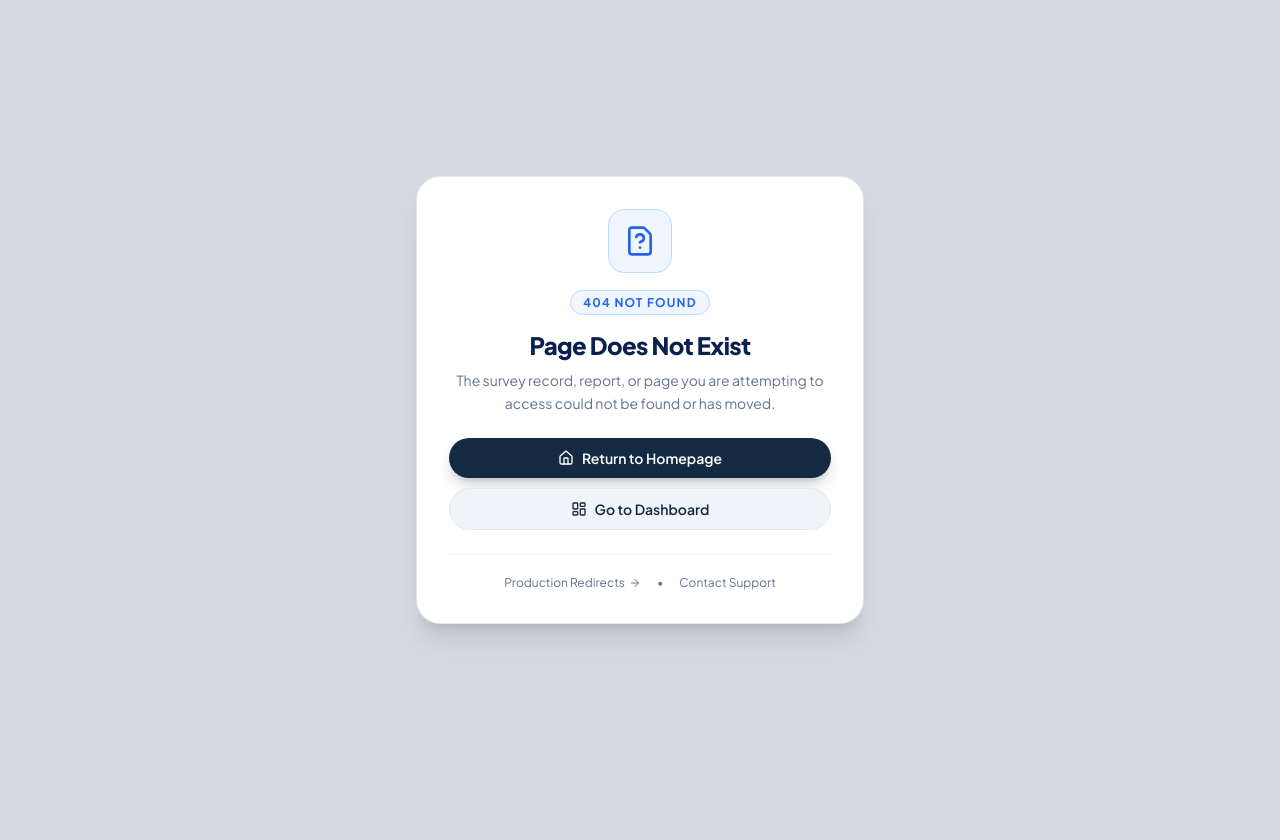
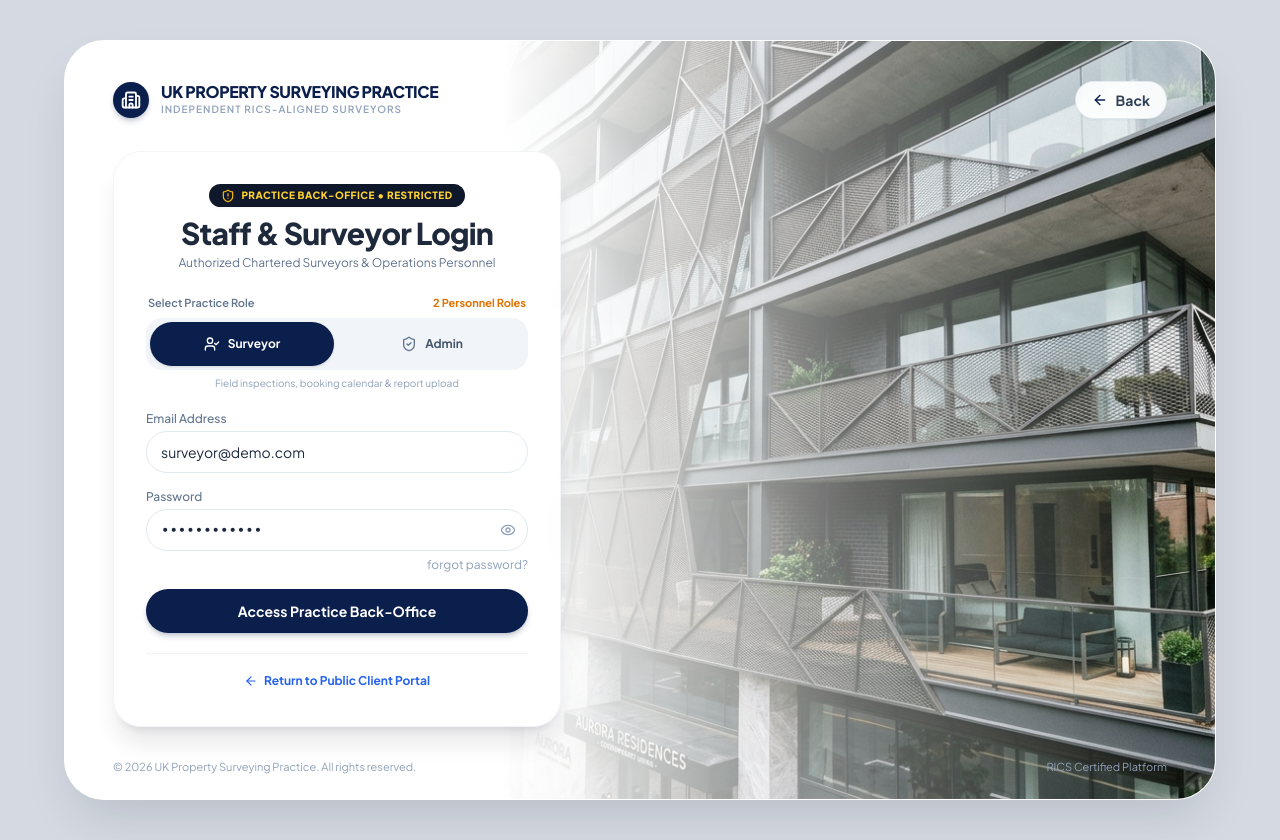
Before and after one commit to AKRITIKUSHWAHA/properitygroup, a React (Vite) app: page /backoffice in a window 1280 px wide. Before the commit the page ends 800 px from the top, so only its background shows below. Built offline with nearby package versions, Linux system fonts and the light colour scheme.

Commit message:
Separate public Client Portal from Staff & Surveyor Back-Office login for security

```diff
--- a/src/App.jsx
+++ b/src/App.jsx
@@ -118,6 +118,10 @@ function AppRoutes() {
 
       {/* 3. Public Auth Routes */}
       <Route path="/login" element={<LoginPage />} />
+      <Route path="/backoffice" element={<LoginPage initialMode="backoffice" />} />
+      <Route path="/admin-login" element={<Navigate to="/backoffice" replace />} />
+      <Route path="/surveyor-login" element={<Navigate to="/backoffice" replace />} />
+      <Route path="/staff-login" element={<Navigate to="/backoffice" replace />} />
       <Route path="/forgot-password" element={<ForgotPasswordPage />} />
       <Route path="/reset-password" element={<ResetPasswordPage />} />
       <Route path="/register" element={<RegisterPage />} />
--- a/src/components/layout/Footer.jsx
+++ b/src/components/layout/Footer.jsx
@@ -1,6 +1,6 @@
 import React from 'react';
 import { Link } from 'react-router-dom';
-import { Building, MapPin, Phone, Mail, ShieldAlert, ArrowUpRight } from 'lucide-react';
+import { Building, MapPin, Phone, Mail, ShieldAlert, ArrowUpRight, Lock } from 'lucide-react';
 import { siteConfig } from '../../config/siteConfig';
 import { approvedServices } from '../../config/services';
 import { footerCoverageLinks } from '../../config/navigation';
@@ -113,6 +113,15 @@ export function Footer() {
             <Link to="/contact">Client Enquiry Form</Link>
             <Link to="/contact#privacy">Privacy Notice</Link>
             <Link to="/redirects">Production Redirects</Link>
+            {/* Discreet Back-Office link for Practice Personnel only */}
+            <Link
+              to="/backoffice"
+              className="text-slate-400 hover:text-white transition-colors flex items-center gap-1"
+              title="Restricted entrance for chartered surveyors and practice administrators"
+            >
+              <Lock size={11} className="inline opacity-70" />
+              <span>Staff &amp; Surveyor Back-Office</span>
+            </Link>
           </div>
         </div>
       </div>
--- a/src/pages/auth/LoginPage.jsx
+++ b/src/pages/auth/LoginPage.jsx
@@ -1,11 +1,10 @@
-import React, { useState } from 'react';
-import { Link, useNavigate } from 'react-router-dom';
+import React, { useState, useEffect } from 'react';
+import { Link, useNavigate, useLocation, useSearchParams } from 'react-router-dom';
 import {
   Eye,
   EyeOff,
   Building2,
   ShieldCheck,
-  Briefcase,
   UserCheck,
   User,
   Loader2,
@@ -13,27 +12,31 @@ import {
   ArrowRight,
   ArrowLeft,
   Check,
+  Lock,
+  ShieldAlert,
+  Sparkles,
 } from 'lucide-react';
 import { useAuth } from '../../auth/AuthContext';
 import { DEFAULT_DEMO_PASSWORD } from '../../mock/users';
 
-const ROLE_OPTIONS = [
-  {
+const CLIENT_ROLE_CONFIG = {
   id: 'customer',
   email: 'customer@demo.com',
   label: 'Customer',
   shortLabel: 'Customer',
-    loginTitle: 'Customer & Client Portal',
-    desc: 'Quotations, bookings, terms signature & reports',
+  loginTitle: 'Client Portal Sign In',
+  desc: 'Access fee proposals, booking dates, digital terms & survey reports',
   icon: User,
-  },
+};
+
+const BACKOFFICE_ROLES = [
   {
     id: 'surveyor',
     email: 'surveyor@demo.com',
     label: 'Surveyor',
     shortLabel: 'Surveyor',
     loginTitle: 'Chartered Surveyor Portal',
-    desc: 'Field inspections, calendar & report upload',
+    desc: 'Field inspections, booking calendar & report upload',
     icon: UserCheck,
   },
   {
@@ -42,14 +45,49 @@ const ROLE_OPTIONS = [
     label: 'Admin',
     shortLabel: 'Admin',
     loginTitle: 'Admin & Practice Management',
-    desc: 'Full platform, financial control & CRM pipeline',
+    desc: 'Full business operations, CRM pipeline & management',
     icon: ShieldCheck,
   },
 ];
 
-export const LoginPage = () => {
+export const LoginPage = ({ initialMode = null }) => {
   const navigate = useNavigate();
+  const location = useLocation();
+  const [searchParams] = useSearchParams();
   const { login, getRememberedEmail } = useAuth();
+
+  // Determine whether this request is for the secure back-office or front-facing client portal
+  const isBackofficeRequested =
+    initialMode === 'backoffice' ||
+    location.pathname === '/backoffice' ||
+    searchParams.get('portal') === 'backoffice';
+
+  const [loginMode, setLoginMode] = useState(isBackofficeRequested ? 'backoffice' : 'client');
+  const [selectedRole, setSelectedRole] = useState(isBackofficeRequested ? 'surveyor' : 'customer');
+  const [email, setEmail] = useState(() => {
+    if (isBackofficeRequested) return 'surveyor@demo.com';
+    return getRememberedEmail() || 'customer@demo.com';
+  });
+  const [password, setPassword] = useState(DEFAULT_DEMO_PASSWORD);
+  const [showPassword, setShowPassword] = useState(false);
+  const [rememberMe, setRememberMe] = useState(true);
+  const [isLoading, setIsLoading] = useState(false);
+  const [errorMessage, setErrorMessage] = useState('');
+
+  // Keep state in sync if navigated with URL parameters
+  useEffect(() => {
+    if (isBackofficeRequested) {
+      setLoginMode('backoffice');
+      setSelectedRole('surveyor');
+      setEmail('surveyor@demo.com');
+      setPassword(DEFAULT_DEMO_PASSWORD);
+    }
+  }, [isBackofficeRequested]);
+
+  const currentRoleConfig =
+    loginMode === 'client'
+      ? CLIENT_ROLE_CONFIG
+      : BACKOFFICE_ROLES.find((r) => r.id === selectedRole) || BACKOFFICE_ROLES[0];
 
   const handleBack = () => {
     if (window.history.length > 1) {
@@ -59,20 +97,15 @@ export const LoginPage = () => {
     }
   };
 
-  const [selectedRole, setSelectedRole] = useState('customer'); // Default: Customer first as requested
-  const [email, setEmail] = useState(() => getRememberedEmail() || 'customer@demo.com');
-  const [password, setPassword] = useState(DEFAULT_DEMO_PASSWORD);
-  const [showPassword, setShowPassword] = useState(false);
-  const [rememberMe, setRememberMe] = useState(true);
-  const [isLoading, setIsLoading] = useState(false);
-  const [errorMessage, setErrorMessage] = useState('');
-
-  const currentRoleConfig =
-    ROLE_OPTIONS.find((r) => r.id === selectedRole) || ROLE_OPTIONS[0];
-
-  const handleRoleSelect = (role) => {
+  const handleSelectBackofficeRole = (role) => {
     setSelectedRole(role.id);
     setEmail(role.email);
+    setPassword(DEFAULT_DEMO_PASSWORD);
+    setErrorMessage('');
+  };
+
+  const handleFillClientDemo = () => {
+    setEmail('customer@demo.com');
     setPassword(DEFAULT_DEMO_PASSWORD);
     setErrorMessage('');
   };
@@ -95,7 +128,7 @@ export const LoginPage = () => {
 
   return (
     <div className="min-h-screen bg-[#D5DAE2] flex items-center justify-center p-0 sm:p-6 lg:p-10 font-['Plus_Jakarta_Sans',sans-serif]">
-      {/* Outer Card Container matching Reference Design (Full-screen on phone, centered card on desktop) */}
+      {/* Outer Card Container (Full-screen on phone, centered card on desktop) */}
       <div className="relative w-full max-w-6xl bg-white rounded-none sm:rounded-[40px] shadow-2xl shadow-slate-900/15 overflow-hidden border-0 sm:border border-white/60 min-h-screen sm:min-h-[720px] flex flex-col justify-between pt-[env(safe-area-inset-top,0px)] pb-[env(safe-area-inset-bottom,0px)]">
         {/* Background Architectural Image on the right */}
         <div
@@ -139,41 +172,61 @@ export const LoginPage = () => {
         {/* Center Content: Floating Login Card */}
         <div className="relative z-20 px-4 sm:px-12 py-4 sm:py-8 flex items-center my-auto">
           <div className="w-full max-w-md bg-white/95 sm:backdrop-blur-md rounded-2xl sm:rounded-[28px] p-5 sm:p-8 shadow-xl shadow-slate-900/10 border border-slate-100/90 mx-auto lg:mx-0">
+            {/* Header depending on Login Mode */}
             <div className="text-center mb-5 sm:mb-6">
+              {loginMode === 'backoffice' ? (
+                <>
+                  <div className="inline-flex items-center gap-1.5 px-3 py-1 rounded-full bg-slate-900 text-amber-300 text-[10px] font-black mx-auto mb-2 tracking-wider uppercase shadow-xs">
+                    <ShieldAlert className="w-3.5 h-3.5 text-amber-400" />
+                    <span>Practice Back-Office • Restricted</span>
+                  </div>
                   <h1 className="text-2xl sm:text-3xl font-extrabold text-[#1E293B] tracking-tight">
-                {currentRoleConfig.loginTitle}
+                    Staff &amp; Surveyor Login
                   </h1>
-              <p className="text-xs text-slate-400 mt-1">
-                Please enter your details
+                  <p className="text-xs text-slate-500 mt-1">
+                    Authorized Chartered Surveyors &amp; Operations Personnel
                   </p>
+                </>
+              ) : (
+                <>
+                  <div className="inline-flex items-center gap-1.5 px-3 py-1 rounded-full bg-blue-50 text-[#2563EB] text-[10px] font-bold mx-auto mb-2 tracking-wider uppercase border border-blue-200/70">
+                    <User className="w-3.5 h-3.5 text-[#2563EB]" />
+                    <span>Client Self-Service Portal</span>
+                  </div>
+                  <h1 className="text-2xl sm:text-3xl font-extrabold text-[#1E293B] tracking-tight">
+                    Client Portal Sign In
+                  </h1>
+                  <p className="text-xs text-slate-500 mt-1">
+                    Review fee proposals, e-sign terms &amp; access reports
+                  </p>
+                </>
+              )}
             </div>
 
-            {/* 3 Roles Selector (Customer first, Surveyor second, Admin third) */}
-            <div className="mb-4 sm:mb-5">
+            {/* Backoffice Role Switcher (Shown ONLY in Back-Office mode) */}
+            {loginMode === 'backoffice' && (
+              <div className="mb-4 sm:mb-5 animate-in fade-in duration-200">
                 <div className="flex items-center justify-between text-[11px] font-semibold text-slate-500 mb-1.5 px-0.5">
-                <span>Select Portal / Demo Access</span>
-                <span className="text-[#2563EB] font-bold">3 Roles</span>
+                  <span>Select Practice Role</span>
+                  <span className="text-amber-600 font-bold">2 Personnel Roles</span>
                 </div>
-              <div className="grid grid-cols-3 gap-1.5 p-1 bg-slate-100 rounded-2xl">
-                {ROLE_OPTIONS.map((role) => {
+                <div className="grid grid-cols-2 gap-1.5 p-1 bg-slate-100 rounded-2xl">
+                  {BACKOFFICE_ROLES.map((role) => {
                     const isSelected = selectedRole === role.id;
                     const Icon = role.icon;
                     return (
                       <button
                         key={role.id}
                         type="button"
-                      onClick={() => handleRoleSelect(role)}
-                      className={`py-2 px-1 rounded-xl text-[11px] font-bold transition-all flex flex-col items-center justify-center gap-1 min-h-[44px] cursor-pointer ${
+                        onClick={() => handleSelectBackofficeRole(role)}
+                        className={`py-2 px-2 rounded-xl text-xs font-bold transition-all flex items-center justify-center gap-2 min-h-[44px] cursor-pointer ${
                           isSelected
-                          ? 'bg-[#0B1F4D] !text-white shadow-sm'
+                            ? 'bg-[#0B1F4D] text-white shadow-sm'
                             : 'text-slate-600 hover:text-slate-900 hover:bg-white/60'
                         }`}
-                      title={role.label}
                       >
-                      <Icon className={`w-3.5 h-3.5 ${isSelected ? '!text-white' : 'text-slate-600'}`} />
-                      <span className={`truncate w-full text-center ${isSelected ? '!text-white' : ''}`}>
-                        {role.shortLabel}
-                      </span>
+                        <Icon className={`w-4 h-4 ${isSelected ? 'text-white' : 'text-slate-500'}`} />
+                        <span>{role.label}</span>
                       </button>
                     );
                   })}
@@ -182,7 +235,24 @@ export const LoginPage = () => {
                   {currentRoleConfig.desc}
                 </div>
               </div>
+            )}
 
+            {/* Client Mode Demo Quick Fill Helper */}
+            {loginMode === 'client' && (
+              <div className="mb-4 p-2.5 bg-blue-50/70 border border-blue-200/60 rounded-xl flex items-center justify-between gap-2">
+                <div className="flex items-center gap-1.5 text-xs text-blue-900">
+                  <Sparkles className="w-3.5 h-3.5 text-blue-600 shrink-0" />
+                  <span className="font-semibold">Demo Client Account:</span>
+                </div>
+                <button
+                  type="button"
+                  onClick={handleFillClientDemo}
+                  className="px-2.5 py-1 rounded-lg bg-blue-600 hover:bg-blue-700 text-white text-[11px] font-bold transition-colors cursor-pointer shrink-0"
+                >
+                  Quick Fill Demo
+                </button>
+              </div>
+            )}
 
             {/* Error Message Alert */}
             {errorMessage && (
@@ -194,23 +264,21 @@ export const LoginPage = () => {
 
             {/* Login Form */}
             <form onSubmit={handleSubmit} className="space-y-4 text-left">
-              {/* Username / Email field matching Reference design */}
               <div>
                 <label className="block text-xs font-medium text-slate-500 mb-1">
-                  Username
+                  Email Address
                 </label>
                 <input
-                  type="text"
+                  type="email"
                   required
                   value={email}
                   onChange={(e) => setEmail(e.target.value)}
                   disabled={isLoading}
-                  placeholder="jonathan_fletcher07"
+                  placeholder={loginMode === 'client' ? 'customer@demo.com' : 'surveyor@demo.com'}
                   className="w-full px-3.5 py-2.5 bg-white border border-slate-200 rounded-xl text-xs sm:text-sm text-slate-800 placeholder-slate-400 focus:outline-none focus:ring-2 focus:ring-[#2563EB]/25 focus:border-[#2563EB] transition-all disabled:opacity-50"
                 />
               </div>
 
-              {/* Password field */}
               <div>
                 <label className="block text-xs font-medium text-slate-500 mb-1">
                   Password
@@ -240,7 +308,6 @@ export const LoginPage = () => {
                   </button>
                 </div>
 
-                {/* 'forgot password?' right-aligned as in reference */}
                 <div className="flex justify-end mt-1.5">
                   <Link
                     to="/forgot-password"
@@ -251,7 +318,7 @@ export const LoginPage = () => {
                 </div>
               </div>
 
-              {/* Submit Button styled as dark slate/navy in reference */}
+              {/* Submit Button */}
               <button
                 type="submit"
                 disabled={isLoading}
@@ -263,15 +330,18 @@ export const LoginPage = () => {
                     <span className="!text-white font-bold">Signing in...</span>
                   </>
                 ) : (
-                  <span className="!text-white font-bold">Sign In</span>
+                  <span className="!text-white font-bold">
+                    {loginMode === 'client' ? 'Sign In to Client Portal' : 'Access Practice Back-Office'}
+                  </span>
                 )}
               </button>
             </form>
 
-            {/* Bottom Account Creation Link matching Reference text */}
-            <div className="mt-5 text-center">
+            {/* Separated Entrance Link (Customer vs Staff Back-Office) */}
+            {loginMode === 'client' ? (
+              <div className="mt-5 pt-4 border-t border-slate-100 text-center space-y-2">
                 <p className="text-xs text-slate-400">
-                Are you new?{' '}
+                  New homebuyer or client?{' '}
                   <Link
                     to="/register"
                     className="font-bold text-slate-800 hover:text-[#2563EB] transition-colors"
@@ -279,7 +349,42 @@ export const LoginPage = () => {
                     Create an Account
                   </Link>
                 </p>
+
+                {/* Discreet, secure link to Back-Office */}
+                <div className="pt-2">
+                  <button
+                    type="button"
+                    onClick={() => {
+                      setLoginMode('backoffice');
+                      setSelectedRole('surveyor');
+                      setEmail('surveyor@demo.com');
+                      setErrorMessage('');
+                    }}
+                    className="text-[11px] font-semibold text-slate-400 hover:text-[#0B1F4D] transition-colors inline-flex items-center gap-1.5 cursor-pointer group"
+                    title="Restricted entrance for practice personnel"
+                  >
+                    <Lock className="w-3 h-3 text-slate-400 group-hover:text-[#0B1F4D]" />
+                    <span>Practice Personnel &amp; Surveyor Back-Office Entrance →</span>
+                  </button>
                 </div>
+              </div>
+            ) : (
+              <div className="mt-5 pt-4 border-t border-slate-100 text-center">
+                <button
+                  type="button"
+                  onClick={() => {
+                    setLoginMode('client');
+                    setSelectedRole('customer');
+                    setEmail('customer@demo.com');
+                    setErrorMessage('');
+                  }}
+                  className="text-xs font-bold text-[#2563EB] hover:text-[#0B1F4D] transition-colors inline-flex items-center gap-1.5 cursor-pointer"
+                >
+                  <ArrowLeft className="w-3.5 h-3.5" />
+                  <span>Return to Public Client Portal</span>
+                </button>
+              </div>
+            )}
           </div>
         </div>
 
```
Lines whose indentation alone changed are shown as unchanged.
